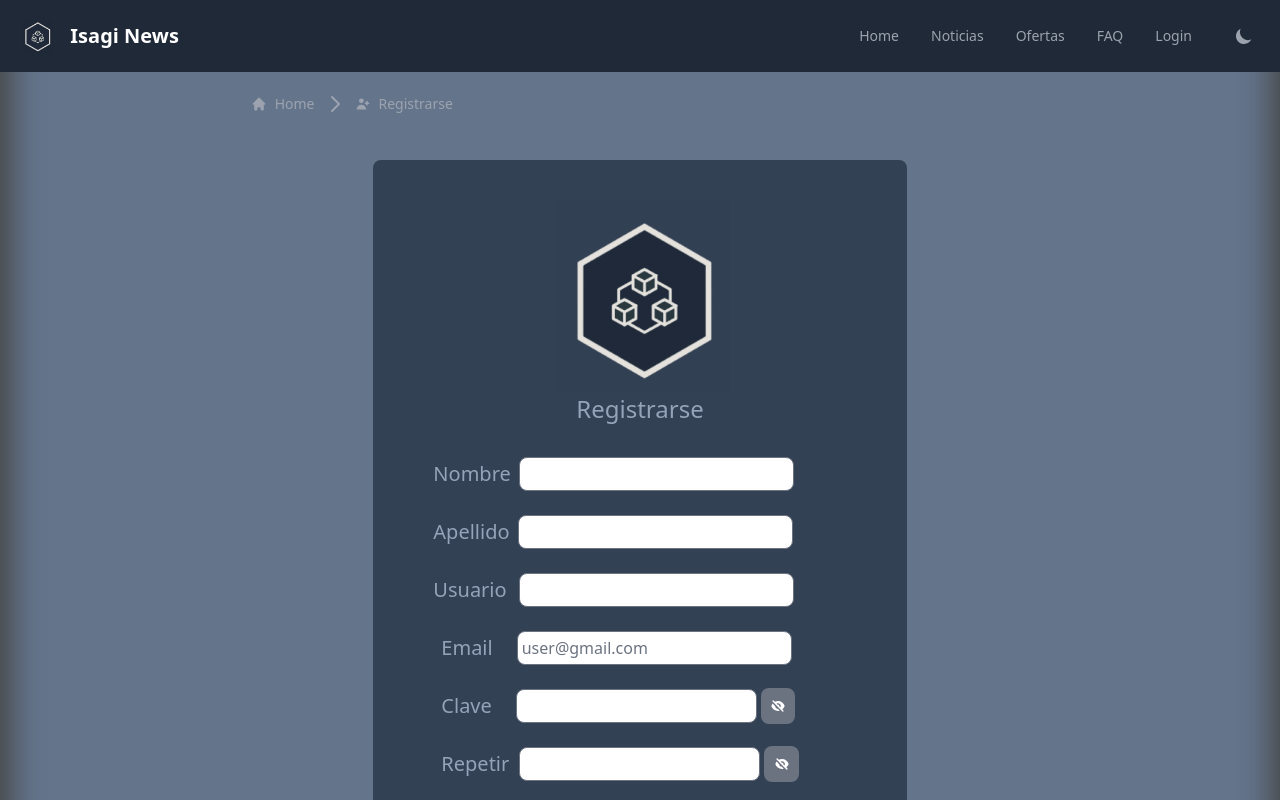
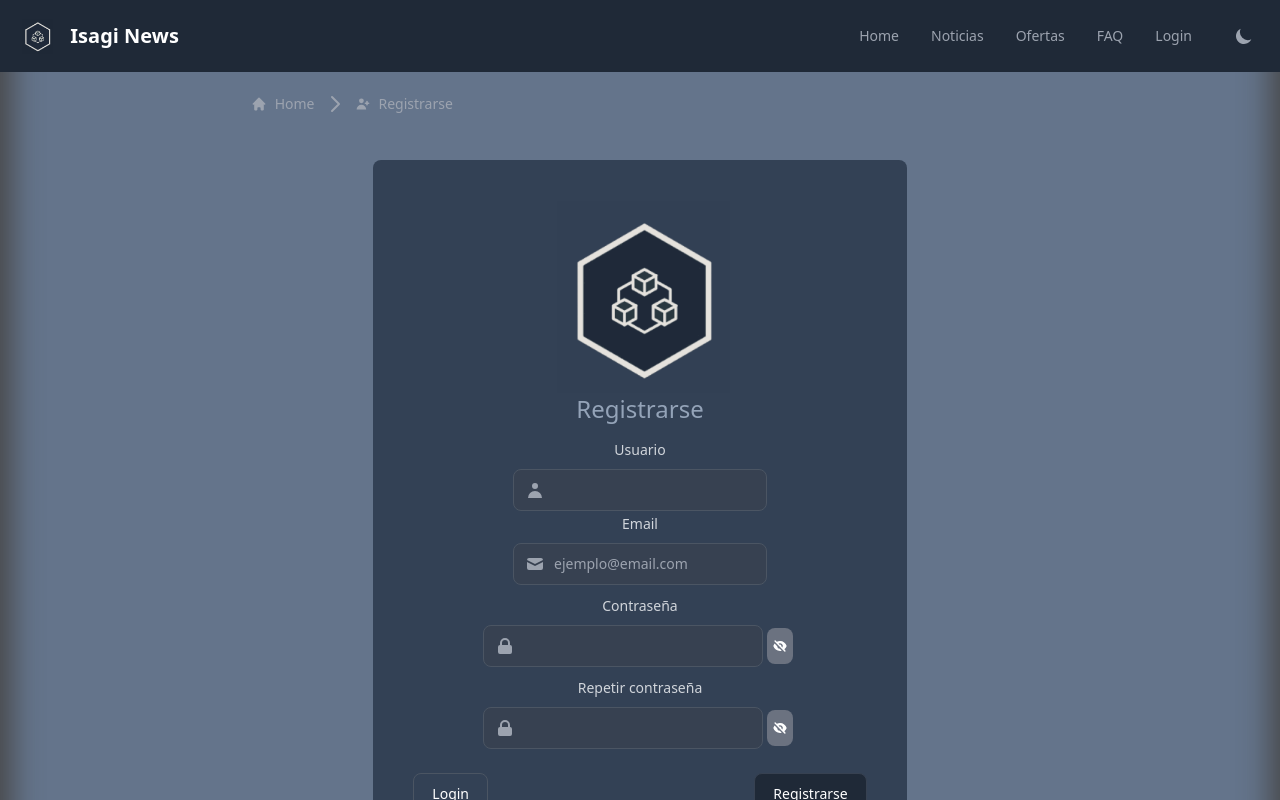
Before and after one commit to IsagiProject/isagi-news-react, a React (Vite) app: page /register in a window 1280 px wide. Shown: the top 800 px of the page. Built offline with nearby package versions, Linux system fonts and the light colour scheme.

Commit message:
Cambios UI login +registro

```diff
--- a/src/pages/LoginPage.jsx
+++ b/src/pages/LoginPage.jsx
@@ -98,8 +98,10 @@ export function LoginPage() {
           <div className='my-2 block'>
             <Label htmlFor='password' value='Contraseña' />
           </div>
+          <div className='flex'>
             <TextInput
               id='password'
+              className='w-11/12'
               type={passwordShown ? 'text' : 'password'}
               name='password'
               icon={HiLockClosed}
@@ -111,6 +113,7 @@ export function LoginPage() {
             >
               {passwordShown ? <HiEye /> : <HiEyeOff />}
             </Button>
+          </div>
         </div>
         <br />
         <div className='flex justify-between max-md:flex-col gap-3 mt-4'>
--- a/src/pages/RegisterPage.jsx
+++ b/src/pages/RegisterPage.jsx
@@ -1,9 +1,10 @@
-import { Link, Navigate } from 'react-router-dom'
+import { Navigate, useNavigate } from 'react-router-dom'
 import logo from '../assets/logo.png'
 import { useState } from 'react'
-import { HiEye, HiEyeOff } from 'react-icons/hi'
-import { Button } from 'flowbite-react'
+import { HiEye, HiEyeOff, HiLockClosed, HiMail, HiUser } from 'react-icons/hi'
+import { Button, Label, TextInput } from 'flowbite-react'
 import { useAppSelector } from '../hooks/store.js'
+import Popup from '../components/modal/Popup.jsx'
 
 export function RegisterPage() {
   const [user, setUser] = useState('')
@@ -11,10 +12,28 @@ export function RegisterPage() {
   const [password, setPassword] = useState('')
   const [confirm, setConfirm] = useState('')
   const [registerSuccessful, setRegisterSuccessful] = useState(false)
+  const [popupData, setPopupData] = useState({
+    text: '',
+    buttonText: ''
+  })
+  const navigate = useNavigate()
+  const [showPopup, setShowPopup] = useState(false)
   const token = useAppSelector((state) => state.token)
 
   const handleRegister = (event) => {
     event.preventDefault()
+
+    if (password !== confirm) {
+      setPopupData({
+        text: 'Las contraseñas no coinciden',
+        buttonText: 'Aceptar'
+      })
+      setShowPopup(true)
+      setPassword('')
+      setConfirm('')
+      return
+    }
+
     fetch(`${import.meta.env.VITE_API_URL}/auth/register`, {
       method: 'POST',
       headers: {
@@ -29,22 +48,39 @@ export function RegisterPage() {
     })
       .then((response) => response.json())
       .then((data) => {
-        // Aquí puedes manejar la respuesta del servidor
         if (data.status === 200) {
-          console.log(data)
-          window.alert('Registro completado')
           setRegisterSuccessful(true)
-          // Inicio de sesión exitoso
-        } else {
-          // Inicio de sesión fallido
-          window.alert('Registro erroneo')
-          document.getElementById('user').value = ''
-          document.getElementById('email').value = ''
-          document.getElementById('password').value = ''
-          document.getElementById('confirm').value = ''
+          setEmail('')
+          setPassword('')
+          setConfirm('')
+          return
+        }
+
+        if (data.status === 400) {
+          setPopupData({
+            text: 'Los datos no son validos',
+            buttonText: 'Aceptar'
+          })
+          setUser('')
+          setEmail('')
+          setPassword('')
+          setConfirm('')
+          return
+        }
+
+        if (data.status === 422) {
+          setPopupData({
+            text: 'El email ya existe',
+            buttonText: 'Aceptar'
+          })
+          setEmail('')
         }
       })
       .catch((error) => console.error(error))
+  }
+
+  const handleGoToLogin = () => {
+    navigate('/login')
   }
   const [passwordShown, setPasswordShown] = useState(false)
   const [confirmShown, setConfirmShown] = useState(false)
@@ -54,11 +90,20 @@ export function RegisterPage() {
   const toggleConfirm = () => {
     setConfirmShown(!confirmShown)
   }
+  const handleModalClick = () => {
+    setShowPopup(false)
+  }
   return (
     <div className='justify-center'>
       {registerSuccessful && <Navigate to='/' />}
       {token && <Navigate to='/' />}
-
+      <Popup
+        show={showPopup}
+        onClick={handleModalClick}
+        onClose={handleModalClick}
+        text={popupData.text}
+        buttonText={popupData.buttonText}
+      />
       <form
         onSubmit={handleRegister}
         className='bg-slate-400 dark:bg-slate-700 w-6/12 m-auto p-10 my-8 justify-center rounded-lg'
@@ -68,82 +113,44 @@ export function RegisterPage() {
         <h1 className='text-2xl text-slate-700 dark:text-slate-400 text-center pb-3'>
           Registrarse
         </h1>
-        <div className='justify-evenly px-5 my-2 '>
-          <div className='flex'>
-            <label
-              htmlFor='name'
-              className='text-slate-700 dark:text-slate-400 text-xl my-auto text-right'
-            >
-              Nombre
-            </label>
-            <input
-              type='text'
-              name='Name'
-              className='my-3 p-1 w-8/12 rounded-lg ml-2'
-              id='name'
-              onChange={(event) => setName(event.target.value)}
-            />
+
+        <div className='justify-items-center text-center'>
+          <div className='mb-2 block'>
+            <Label htmlFor='username' value='Usuario' />
+          </div>
+          <TextInput
+            id='username'
+            type='text'
+            name='username'
+            icon={HiUser}
+            onChange={(event) => setUser(event.target.value)}
+            required
+          />
+          <div className='mb-2 block'>
+            <Label htmlFor='email' value='Email' />
+          </div>
+          <TextInput
+            id='email'
+            type='email'
+            name='email'
+            icon={HiMail}
+            placeholder='ejemplo@email.com'
+            onChange={(event) => setEmail(event.target.value)}
+            value={email}
+            required
+          />
+          <div className='my-2 block'>
+            <Label htmlFor='password' value='Contraseña' />
           </div>
           <div className='flex'>
-            <label
-              htmlFor='last-name'
-              className='text-slate-700 dark:text-slate-400 text-xl my-auto text-right'
-            >
-              Apellido
-            </label>
-            <input
-              type='text'
-              name='Last-name'
-              className='my-3 w-8/12 p-1 rounded-lg ml-2'
-              id='last-name'
-              onChange={(event) => setLastName(event.target.value)}
-            />
-          </div>
-          <div className='flex'>
-            <label
-              htmlFor='user-name'
-              className='text-slate-700 dark:text-slate-400 text-xl my-auto text-right'
-            >
-              Usuario
-            </label>
-            <input
-              type='text'
-              name='User'
-              className='my-3 p-1 w-8/12 rounded-lg ml-3'
-              id='user'
-              onChange={(event) => setUser(event.target.value)}
-            />
-          </div>
-
-          <div className='flex'>
-            <label
-              htmlFor='Email'
-              className='text-slate-700 dark:text-slate-400 text-xl my-auto mx-2 text-right'
-            >
-              Email
-            </label>
-            <input
-              type='email'
-              name='Email'
-              className='my-3 p-1 w-8/12 rounded-lg ml-4'
-              placeholder='user@gmail.com'
-              id='email'
-              onChange={(event) => setEmail(event.target.value)}
-            />
-          </div>
-          <div className='flex'>
-            <label
-              htmlFor='Password'
-              className='text-slate-700 dark:text-slate-400 text-xl my-auto ml-2'
-            >
-              Clave
-            </label>
-            <input
+            <TextInput
+              id='password'
+              className='w-11/12'
               type={passwordShown ? 'text' : 'password'}
-              name='Password'
-              className='ml-6 my-3 w-7/12 text-gray-500  p-1 rounded-lg'
-              id='password'
+              name='password'
+              icon={HiLockClosed}
               onChange={(event) => setPassword(event.target.value)}
+              required
             />
             <Button
               className='w-1/12 mx-1 my-auto bg-gray-500 hover:bg-gray-800 dark:hover:bg-gray-800  transition duration-200 dark:bg-gray-500'
@@ -152,19 +159,18 @@ export function RegisterPage() {
               {passwordShown ? <HiEye /> : <HiEyeOff />}
             </Button>
           </div>
+          <div className='my-2 block'>
+            <Label htmlFor='password' value='Repetir contraseña' />
+          </div>
           <div className='flex'>
-            <label
-              htmlFor='confirm'
-              className='text-slate-700 my-auto dark:text-slate-400 text-xl ml-2'
-            >
-              Repetir
-            </label>
-            <input
+            <TextInput
+              id='confirm'
+              className='w-11/12'
               type={confirmShown ? 'text' : 'password'}
-              name='Confirm'
-              className='ml-2.5 my-3 w-7/12 text-gray-500  p-1 rounded-lg'
-              id='confirm'
+              name='confirm'
+              icon={HiLockClosed}
               onChange={(event) => setConfirm(event.target.value)}
+              required
             />
             <Button
               className='w-1/12 mx-1 my-auto bg-gray-500 hover:bg-gray-800 dark:hover:bg-gray-800  transition duration-200 dark:bg-gray-500'
@@ -174,27 +180,16 @@ export function RegisterPage() {
             </Button>
           </div>
         </div>
-
         <br />
 
         <div className='flex justify-between'>
-          <button
-            type='button'
-            className='bg-gray-500 px-4 rounded-md hover:bg-slate-800 transition duration-200 text-gray-300'
-          >
-            <Link className='block w-24 h-12 pt-3 text-center ' to='/login'>
-              Atrás
-            </Link>
-          </button>
+          <Button color='light' onClick={handleGoToLogin}>
+            Login
+          </Button>
 
-          <button
-            type='submit'
-            className='bg-gray-500 py-2 px-4 rounded-md hover:bg-slate-800 transition duration-200 text-gray-300'
-          >
-            <a className='block w-24 h-12 pt-3 text-center ' routerLink='/'>
-              Registrarte
-            </a>
-          </button>
+          <Button type='submit' color='dark'>
+            Registrarse
+          </Button>
         </div>
       </form>
     </div>
```
Lines whose indentation alone changed are shown as unchanged.
